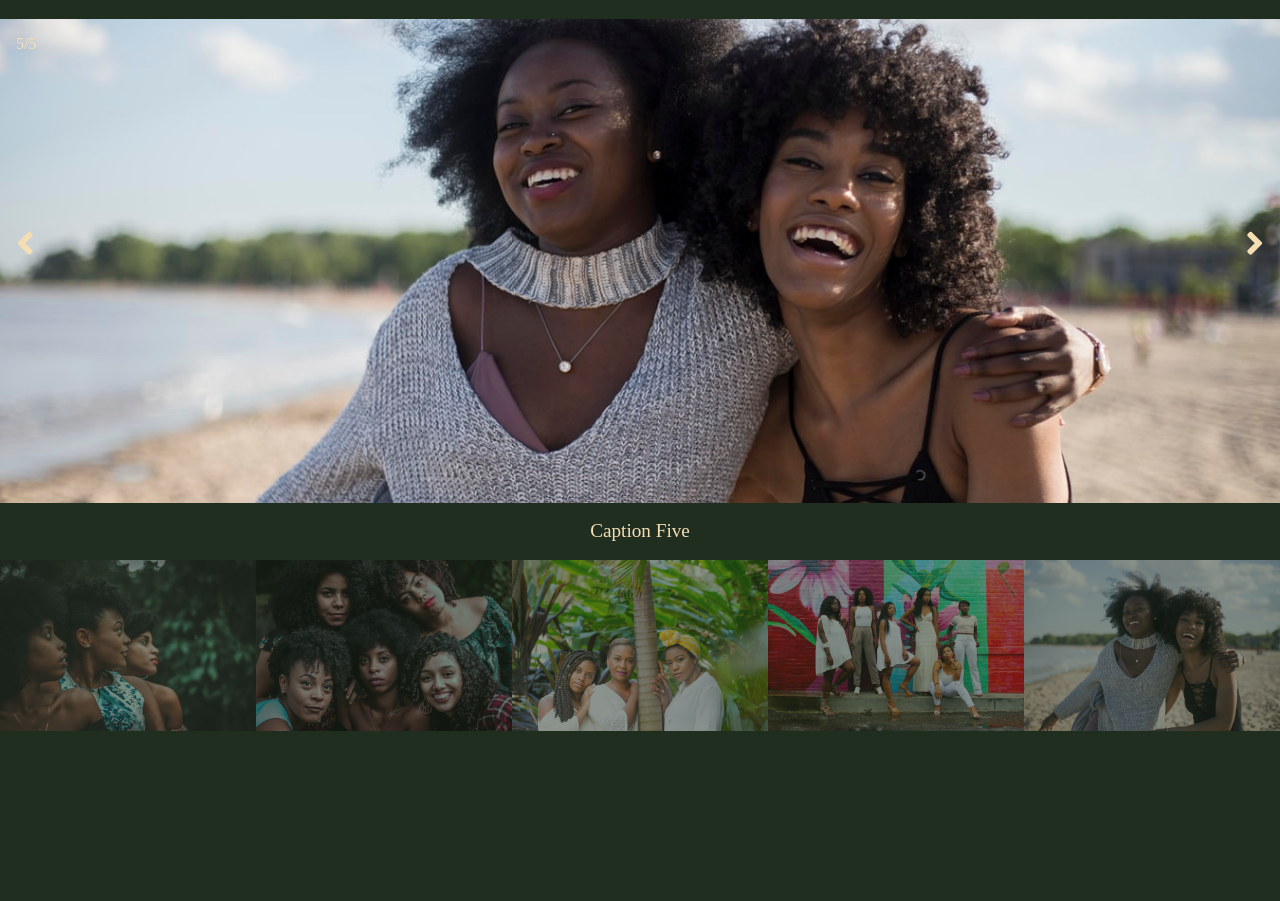
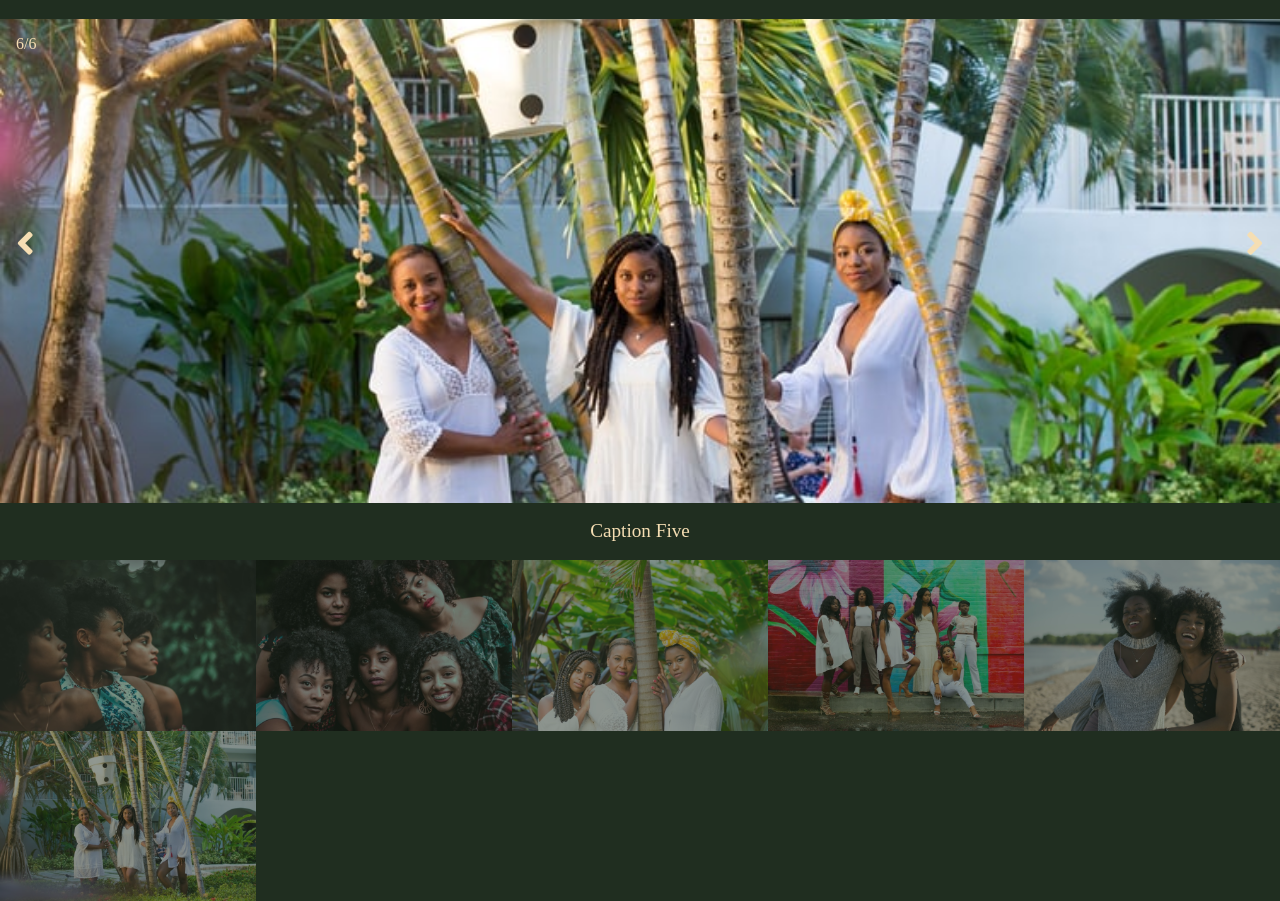
Before and after one commit to NarminGale/Components, a plain HTML site: page Slideshow-Gallery/index.html in a window 1280 px wide. Before the commit the page ends 800 px from the top, so only its background shows below. Drawn offline with Linux system fonts and the light colour scheme.

Commit message:
Modified some codes

```diff
--- a/Slideshow-Gallery/index.html
+++ b/Slideshow-Gallery/index.html
@@ -13,28 +13,33 @@
   <body>
     <div class="carousel-container">
       <div class="slide">
-        <div class="number">1/5</div>
+        <div class="number">1/6</div>
         <img src="./images/1.jpeg" alt="slide image" class="slide-image" />
         <div class="caption">Caption One</div>
       </div>
       <div class="slide">
-        <div class="number">2/5</div>
+        <div class="number">2/6</div>
         <img src="./images/2.jpeg" alt="slide image" class="slide-image" />
         <div class="caption">Caption Two</div>
       </div>
       <div class="slide">
-        <div class="number">3/5</div>
+        <div class="number">3/6</div>
         <img src="./images/3.jpeg" alt="slide image" class="slide-image" />
         <div class="caption">Caption Three</div>
       </div>
       <div class="slide">
-        <div class="number">4/5</div>
+        <div class="number">4/6</div>
         <img src="./images/4.jpeg" alt="slide image" class="slide-image" />
         <div class="caption">Caption Four</div>
       </div>
       <div class="slide">
-        <div class="number">5/5</div>
+        <div class="number">5/6</div>
         <img src="./images/5.jpeg" alt="slide image" class="slide-image" />
+        <div class="caption">Caption Five</div>
+      </div>
+      <div class="slide">
+        <div class="number">6/6</div>
+        <img src="./images/6.jpeg" alt="slide image" class="slide-image" />
         <div class="caption">Caption Five</div>
       </div>
       <button class="left"><i class="fas fa-angle-left"></i></button>
@@ -81,6 +86,14 @@
           style="width: 100%"
         />
       </div>
+      <div class="image">
+        <img
+          src="./images/6.jpeg"
+          alt="slide image"
+          class="cursor demo"
+          style="width: 100%"
+        />
+      </div>
     </div>
     <script src="./script.js"></script>
   </body>
```
